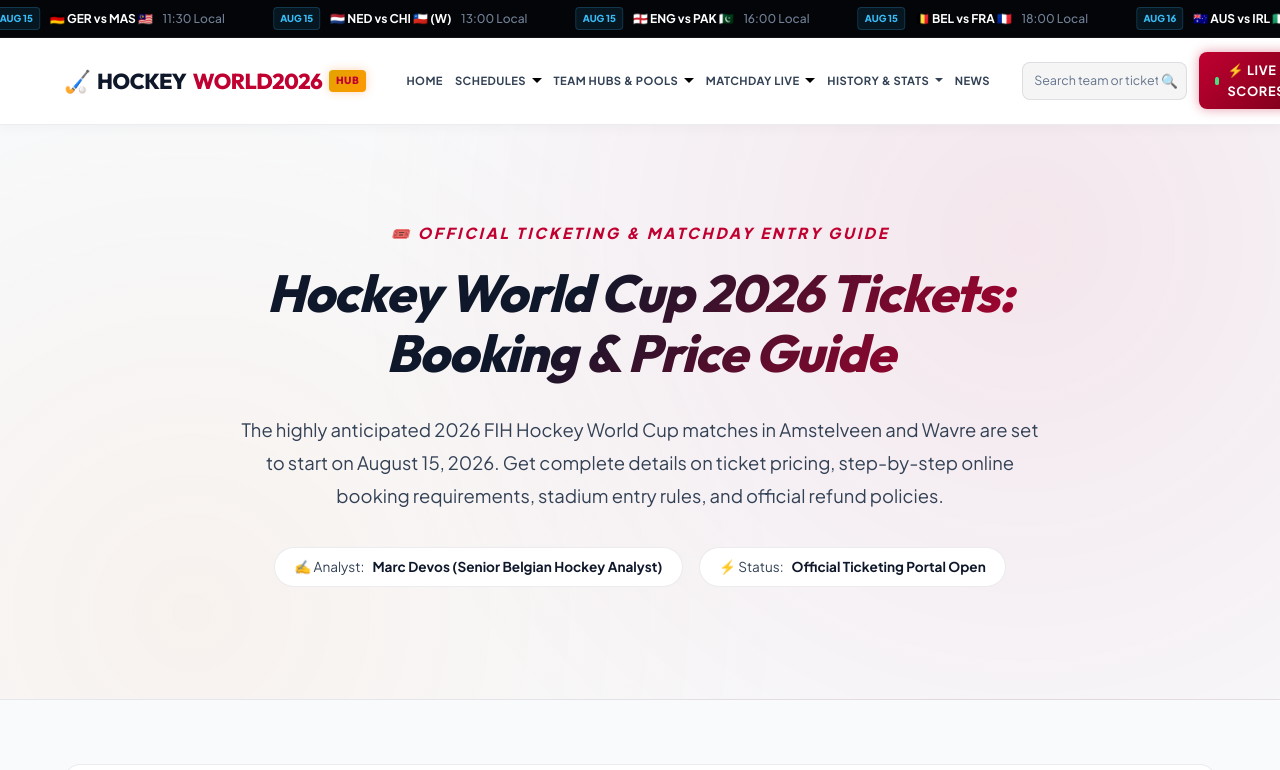
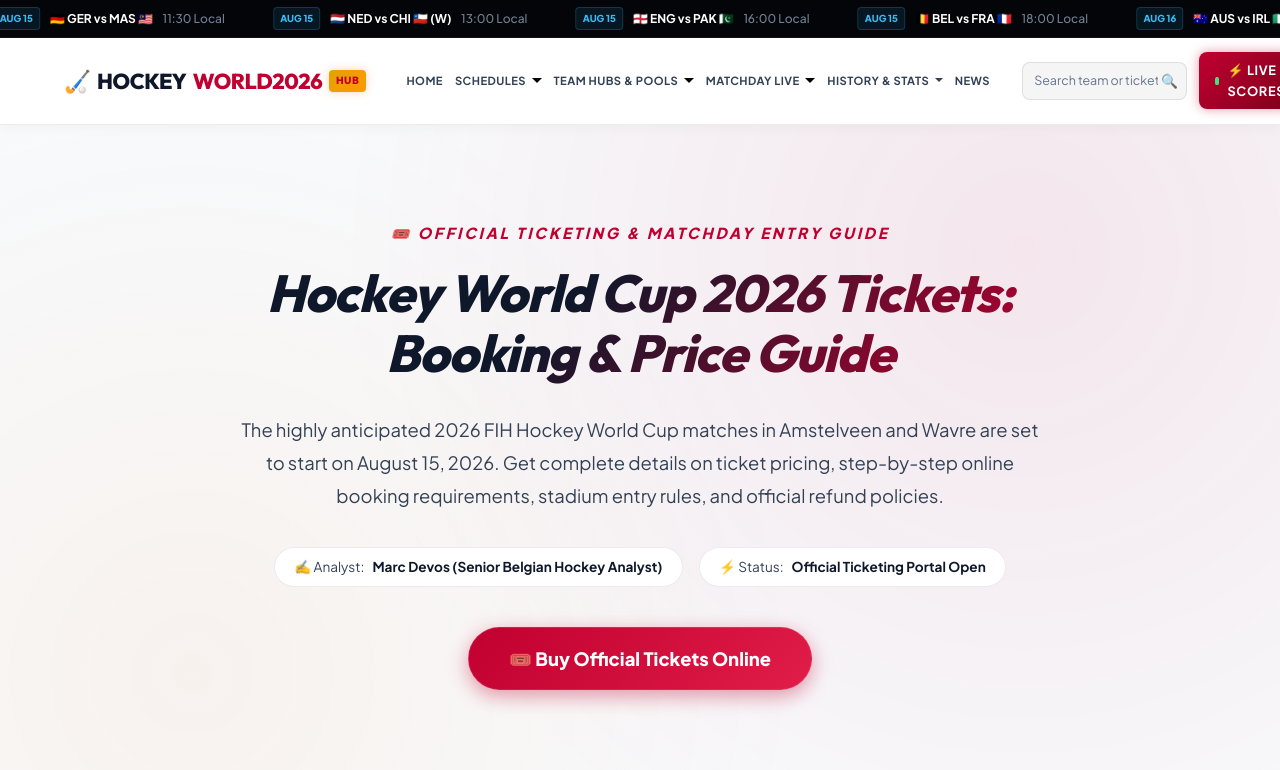
Before and after one commit to liveetcstream-beep/hockeyworldcup2026, a Next.js app: page /tickets in a window 1280 px wide. Shown: the top 770 px of the page. Built offline with nearby package versions, Linux system fonts and the light colour scheme.

Commit message:
Feat: Add official ticketing buy buttons to tickets guide page

```diff
--- a/src/app/tickets/page.js
+++ b/src/app/tickets/page.js
@@ -103,6 +103,31 @@
               ⚡ Status: <strong>Official Ticketing Portal Open</strong>
             </div>
           </div>
+          <div style={{ marginTop: '2.5rem', display: 'flex', justifyContent: 'center' }}>
+            <a
+              href="https://agenda.hockeyworldcup2026.be/3ee1be99906644478d600af215f44abd"
+              target="_blank"
+              rel="noopener noreferrer"
+              className="cta-button primary-cta"
+              style={{
+                background: "linear-gradient(135deg, #c00030 0%, #e11d48 100%)",
+                color: "white",
+                fontWeight: "800",
+                padding: "1rem 2.5rem",
+                borderRadius: "9999px",
+                textDecoration: "none",
+                fontSize: "1.15rem",
+                boxShadow: "0 6px 20px rgba(192, 0, 48, 0.4)",
+                transition: "transform 0.2s ease, box-shadow 0.2s ease",
+                border: "1px solid rgba(255,255,255,0.1)",
+                display: "inline-flex",
+                alignItems: "center",
+                gap: "0.6rem"
+              }}
+            >
+              🎟️ Buy Official Tickets Online
+            </a>
+          </div>
         </div>
       </section>
 
@@ -199,6 +224,31 @@
             <li style={{ marginBottom: "0.8rem" }}>Enter required details: <strong>Full Name, Mobile Number, Address, and Government ID/Passport Number</strong> (mandatory for security validation).</li>
             <li>Complete payment using major credit cards, PayPal, Bancontact (Belgium), or iDEAL (Netherlands).</li>
           </ul>
+          <div style={{ marginTop: '1.5rem', display: 'flex', justifyContent: 'flex-start' }}>
+            <a
+              href="https://agenda.hockeyworldcup2026.be/3ee1be99906644478d600af215f44abd"
+              target="_blank"
+              rel="noopener noreferrer"
+              className="cta-button primary-cta"
+              style={{
+                background: "linear-gradient(135deg, #0284c7 0%, #0369a1 100%)",
+                color: "white",
+                fontWeight: "800",
+                padding: "0.8rem 2rem",
+                borderRadius: "9999px",
+                textDecoration: "none",
+                fontSize: "1rem",
+                boxShadow: "0 4px 15px rgba(2, 132, 199, 0.3)",
+                transition: "all 0.2s ease",
+                border: "1px solid rgba(255,255,255,0.1)",
+                display: "inline-flex",
+                alignItems: "center",
+                gap: "0.5rem"
+              }}
+            >
+              🎟️ Proceed to Official Booking Site
+            </a>
+          </div>
         </section>
 
         {/* Section 4: Refund Policy */}
```
